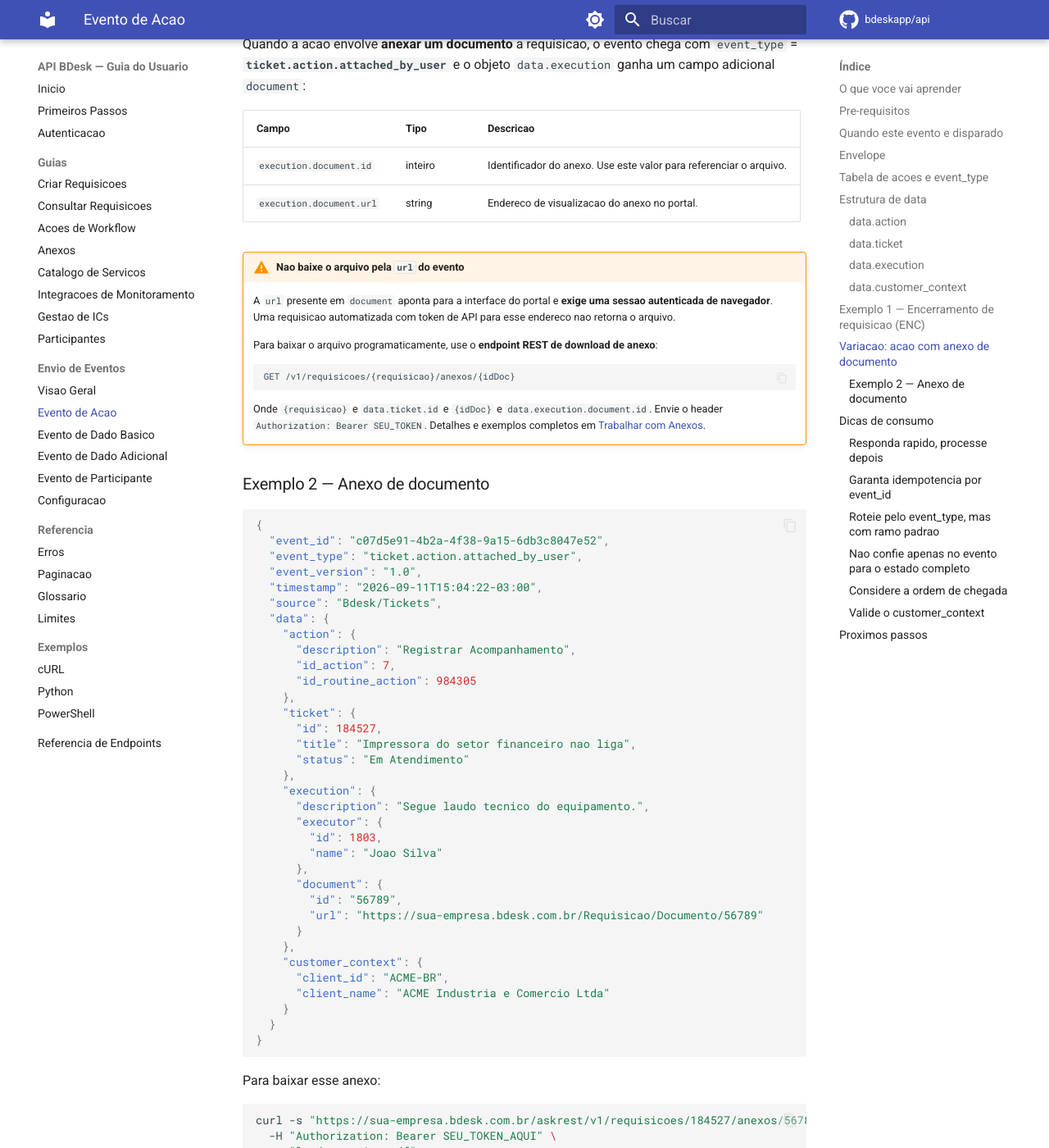
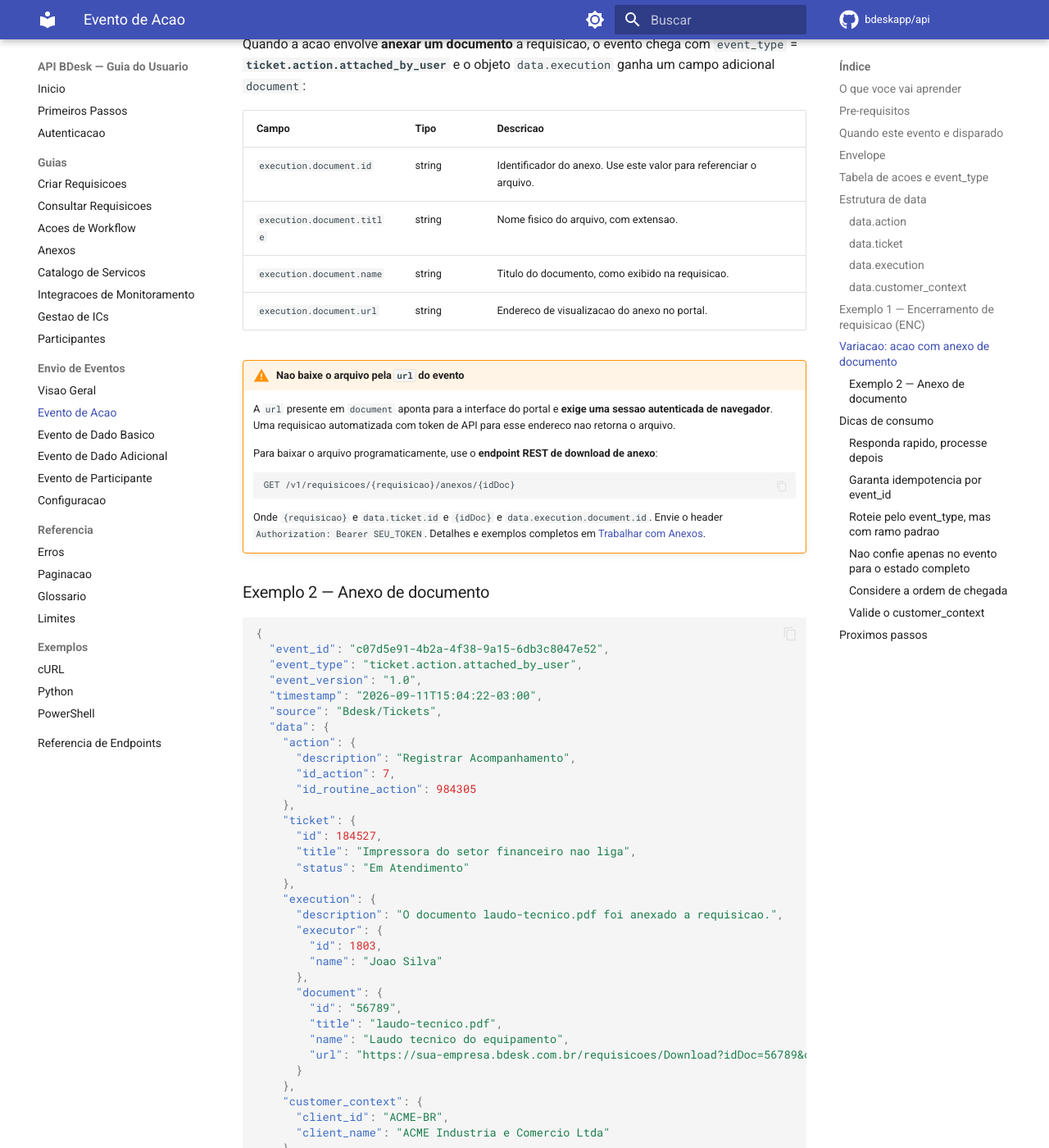
Before and after one commit to bdeskapp/api, an MkDocs documentation site: the page built from docs/eventos/acao.md, in a window 1280 px wide and 1400 px high, scrolled down 6402 px. Shown: the whole window at 82% size. Built offline with MkDocs 1.6.1 and Material for MkDocs 9.7.7, drawn with Linux system fonts in a browser that asks for light colours; comment, search, counter and statistics services are not loaded.

Commit message:
7946 - Documentacao: correcoes de fidelidade no envio de eventos
Segunda rodada de revisao, conferindo a documentacao campo a campo
contra o codigo-fonte. Correcoes:

participante.md
- Codigos de papel ADP e EMA nao existem; os reais sao ADMPRO e EMAIL.
  ADM tambem estava com significado errado. Tabela refeita a partir dos
  codigos presentes no codigo-fonte, com BEN, ADOP e ADMFRM.

acao.md
- Corrige contradicao grave: a pagina orientava responder 2xx enquanto a
  visao geral exige 200. Um endpoint que respondesse 204 perderia todos
  os eventos sem erro aparente.
- Objeto document: id e texto (nao inteiro) e faltavam os campos title e
  name; a url do exemplo usava um formato que o sistema nao emite; a
  descricao no subtipo documento e gerada pelo sistema, nao digitada.

dado-basico.md
- Valores literais do payload sao acentuados ("Média", "Não", "Área").
  A convencao sem acento vale para a prosa, nao para dados.
- Remove a promessa de que alteracoes automaticas geram evento: quando
  nao ha usuario identificado, o evento nao e emitido.

index.md
- Acrescenta aviso para responder 200 e nao 204, e para evitar responder
  com redirecionamento.

Co-Authored-By: Claude Opus 5 (1M context) <noreply@anthropic.com>
Claude-Session: https://claude.ai/code/session_01TBX177HSxyZ34TkB857n3T

```diff
--- a/docs/eventos/acao.md
+++ b/docs/eventos/acao.md
@@ -225,7 +225,9 @@ campo adicional `document`:
 
 | Campo | Tipo | Descricao |
 |---|---|---|
-| `execution.document.id` | inteiro | Identificador do anexo. Use este valor para referenciar o arquivo. |
+| `execution.document.id` | string | Identificador do anexo. Use este valor para referenciar o arquivo. |
+| `execution.document.title` | string | Nome fisico do arquivo, com extensao. |
+| `execution.document.name` | string | Titulo do documento, como exibido na requisicao. |
 | `execution.document.url` | string | Endereco de visualizacao do anexo no portal. |
 
 !!! warning "Nao baixe o arquivo pela `url` do evento"
@@ -264,14 +266,16 @@ campo adicional `document`:
       "status": "Em Atendimento"
     },
     "execution": {
-      "description": "Segue laudo tecnico do equipamento.",
+      "description": "O documento laudo-tecnico.pdf foi anexado a requisicao.",
       "executor": {
         "id": 1803,
         "name": "Joao Silva"
       },
       "document": {
         "id": "56789",
-        "url": "https://sua-empresa.bdesk.com.br/Requisicao/Documento/56789"
+        "title": "laudo-tecnico.pdf",
+        "name": "Laudo tecnico do equipamento",
+        "url": "https://sua-empresa.bdesk.com.br/requisicoes/Download?idDoc=56789&contexto=184527"
       }
     },
     "customer_context": {
```
Also changed, not shown: other parts of docs/eventos/acao.md (+1 -1 lines), docs/eventos/dado-basico.md (+22 -14 lines), docs/eventos/index.md (+8 -1 lines), docs/eventos/participante.md (+6 -4 lines).
